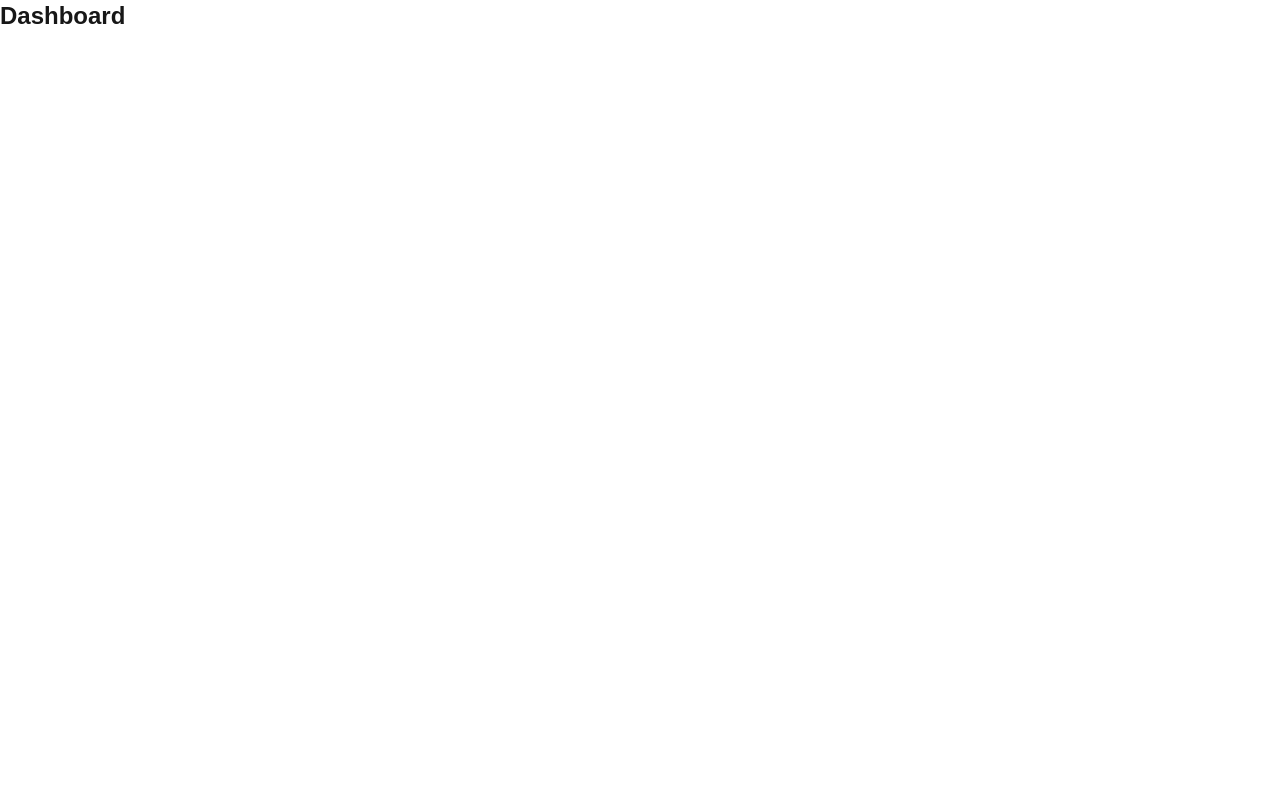
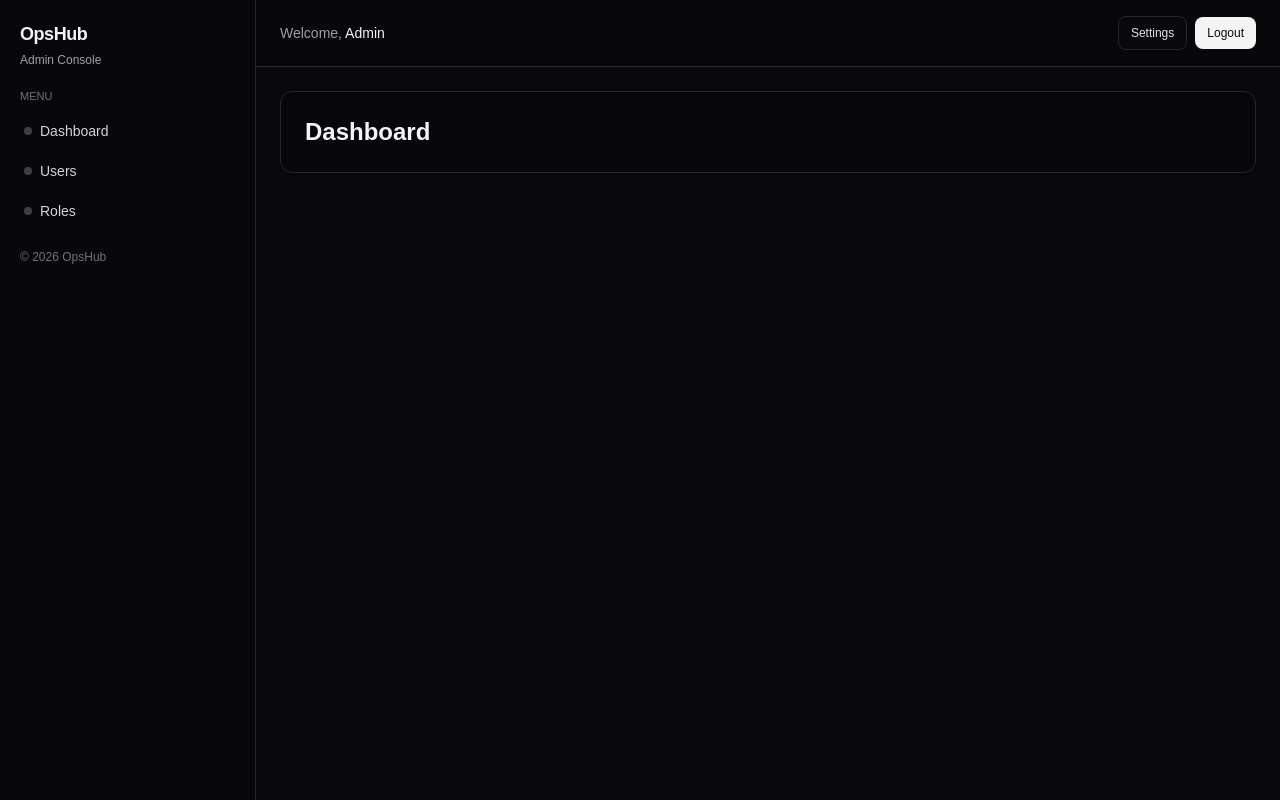
Before and after one commit to ilopark/service-console-admin, a Next.js app in the folder frontend/: page /dashboard in a window 1280 px wide. Built offline with nearby package versions, Linux system fonts and the light colour scheme.

Commit message:
관리자 콘솔 레이아웃 및 사이드바 UI 구성

```diff
--- a/frontend/app/(admin)/layout.tsx
+++ b/frontend/app/(admin)/layout.tsx
@@ -1,4 +1,10 @@
-import React from "react";
+import Link from "next/link";
+
+const navItems = [
+  { href: "/dashboard", label: "Dashboard" },
+  { href: "/users", label: "Users" },
+  { href: "/roles", label: "Roles" },
+];
 
 export default function AdminLayout({
   children,
@@ -6,8 +12,68 @@ export default function AdminLayout({
   children: React.ReactNode;
 }) {
   return (
-    <div>
-      {children}
+    <div className="min-h-screen bg-zinc-950 text-zinc-100">
+      <div className="flex">
+        {/* Sidebar */}
+        <aside className="h-screen w-64 shrink-0 border-r border-zinc-800 bg-zinc-950/60 backdrop-blur">
+          <div className="px-5 py-5">
+            <div className="text-lg font-semibold tracking-tight">OpsHub</div>
+            <div className="mt-1 text-xs text-zinc-400">Admin Console</div>
+          </div>
+
+          <nav className="px-3">
+            <div className="text-[11px] font-medium text-zinc-500 px-2 mb-2">
+              MENU
+            </div>
+
+            <ul className="space-y-1">
+              {navItems.map((item) => (
+                <li key={item.href}>
+                  <Link
+                    href={item.href}
+                    className="group flex items-center gap-2 rounded-lg px-3 py-2 text-sm text-zinc-300 hover:bg-zinc-900 hover:text-zinc-50 transition"
+                  >
+                    <span className="h-2 w-2 rounded-full bg-zinc-700 group-hover:bg-zinc-200 transition" />
+                    {item.label}
+                  </Link>
+                </li>
+              ))}
+            </ul>
+          </nav>
+
+          <div className="mt-auto px-5 py-5 text-xs text-zinc-500">
+            © {new Date().getFullYear()} OpsHub
+          </div>
+        </aside>
+
+        {/* Main */}
+        <div className="flex-1">
+          {/* Top bar */}
+          <header className="sticky top-0 z-10 border-b border-zinc-800 bg-zinc-950/60 backdrop-blur">
+            <div className="flex items-center justify-between px-6 py-4">
+              <div className="text-sm text-zinc-400">
+                Welcome, <span className="text-zinc-100">Admin</span>
+              </div>
+
+              <div className="flex items-center gap-2">
+                <button className="rounded-lg border border-zinc-800 bg-zinc-950 px-3 py-2 text-xs text-zinc-200 hover:bg-zinc-900 transition">
+                  Settings
+                </button>
+                <button className="rounded-lg bg-zinc-100 px-3 py-2 text-xs font-medium text-zinc-950 hover:bg-white transition">
+                  Logout
+                </button>
+              </div>
+            </div>
+          </header>
+
+          {/* Content */}
+          <main className="px-6 py-6">
+            <div className="rounded-xl border border-zinc-800 bg-zinc-950/40 p-6 shadow-sm">
+              {children}
+            </div>
+          </main>
+        </div>
+      </div>
     </div>
   );
 }
```
